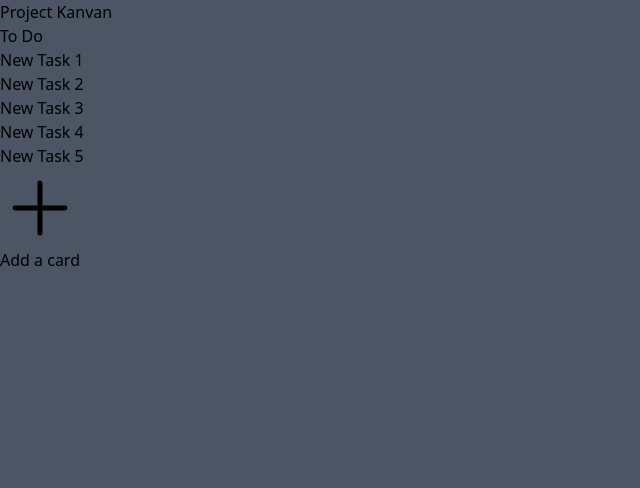
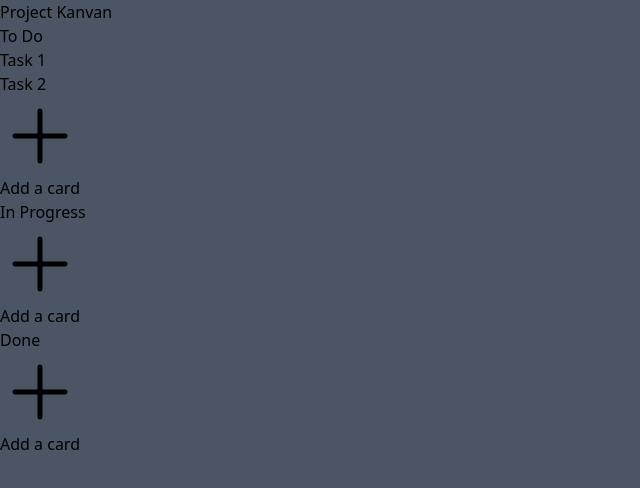
Before and after one commit to Ian-90/kanban-clone, a React (Vite) app: page / in a window 1280 px wide. Shown: the top 488 px of the page, without its empty margins (0-640 px from the left). Built offline with nearby package versions, Linux system fonts and the light colour scheme.

Commit message:
feat: add move to card for board

```diff
--- a/src/App.tsx
+++ b/src/App.tsx
@@ -1,6 +1,8 @@
 import Board from "./components/board";
+import useBoardList from "./hooks/useBoardList";
 
 function App() {
+  const { boardList, handleMoveCard } = useBoardList();
   return (
     <div className="px-10 py-8">
       <header>
@@ -8,9 +10,15 @@ function App() {
       </header>
       <main className="mt-10">
         <section className="flex gap-x-10">
-          <Board title="To Do" />
-          {/* <Board title="In Progress" /> */}
-          {/* <Board title="Done" /> */}
+          {boardList.map(({ id, title, cardList }, idx) => (
+            <Board
+              key={id}
+              positionX={idx}
+              title={title}
+              cardList={cardList}
+              handleMoveCard={handleMoveCard}
+            />
+          ))}
         </section>
       </main>
     </div>
--- a/src/components/board/Board.hook.ts
+++ /dev/null
@@ -1,57 +0,0 @@
-import { useState } from "react";
-
-export const useBoard = () => {
-  const [cardList, setCardList] = useState([
-    {
-      id: "1",
-      title: "New Task",
-    },
-    {
-      id: "2",
-      title: "New Task",
-    },
-    {
-      id: "3",
-      title: "New Task",
-    },
-    {
-      id: "4",
-      title: "New Task",
-    },
-    {
-      id: "5",
-      title: "New Task",
-    },
-  ]);
-
-  const createCard = () => {
-    setCardList((list) => [
-      ...list,
-      { id: crypto.randomUUID(), title: "New Task" },
-    ]);
-  };
-
-  const updateCard = (sourceId: string, targetId: string) => {
-    const copyCardList = [...cardList];
-    const targetIndex = copyCardList.findIndex(({ id }) => id === targetId);
-    const sourceIndex = copyCardList.findIndex(({ id }) => id === sourceId);
-    const target = copyCardList[targetIndex];
-    const source = copyCardList[sourceIndex];
-
-    copyCardList[targetIndex] = source;
-    copyCardList[sourceIndex] = target;
-
-    setCardList(() => copyCardList);
-  };
-
-  const deleteCard = (id: string) => {
-    setCardList((list) => list.filter((card) => card.id !== id));
-  };
-
-  return {
-    cardList,
-    createCard,
-    updateCard,
-    deleteCard,
-  };
-};
--- a/src/components/board/index.tsx
+++ b/src/components/board/index.tsx
@@ -1,32 +1,52 @@
 import { PlusIcon } from "@heroicons/react/24/solid";
 import Card from "../card";
-import { useBoard } from "./Board.hook";
+import { useDrop } from "react-dnd";
+import { ItemTypes } from "../../constants";
+import { ICard, Position } from "../../types";
 
 type Props = {
+  positionX: number;
   title: string;
+  cardList: ICard[];
+  handleMoveCard: (sourcePosition: Position, targetPosition: Position) => void;
 };
 
-const Board = ({ title }: Props) => {
-  const { cardList, createCard, updateCard, deleteCard } = useBoard();
+const Board = ({ positionX, title, cardList, handleMoveCard }: Props) => {
+  const [{ isOver }, drop] = useDrop(() => ({
+    accept: ItemTypes.CARD,
+    drop: () => ({
+      position: [positionX, 0],
+    }),
+    collect: (monitor) => ({
+      isOver: !!monitor.isOver(),
+    }),
+  }));
 
   return (
-    <article className="w-80 px-6 py-4 rounded-lg bg-gray-200 flex flex-col gap-y-5">
+    <article
+      ref={drop}
+      className={`w-80 px-6 py-4 rounded-lg flex flex-col gap-y-5 ${
+        isOver ? "bg-blue-100" : "bg-gray-200"
+      }`}
+    >
       <header>
         <h3 className="text-lg font-semibold">{title}</h3>
       </header>
       <section className="flex flex-col gap-y-3">
-        {cardList.map(({ id, title }) => (
+        {cardList.map(({ id, title }, idx) => (
           <Card
             key={`card_${id}`}
-            id={id}
+            position={[positionX, idx]}
             title={title}
-            onCardHandler={updateCard}
-            onCardDeleteHandler={deleteCard}
+            handleMoveCard={handleMoveCard}
           />
         ))}
       </section>
       <footer>
-        <button className="inline-flex items-center gap-x-2" onClick={createCard}>
+        <button
+          className="inline-flex items-center gap-x-2"
+          // onClick={createCard}
+        >
           <PlusIcon className="w-5 h-5" />
           <span className="font-medium">Add a card</span>
         </button>
--- a/src/components/card/index.tsx
+++ b/src/components/card/index.tsx
@@ -1,17 +1,18 @@
 import { useDrag, useDrop } from "react-dnd";
 import { ItemTypes } from "../../constants";
 import { XMarkIcon } from "@heroicons/react/24/solid";
+import { Position } from "../../types";
+
 type Props = {
-  id: string;
+  position: Position;
   title: string;
-  onCardHandler: (sourceId: string, targetId: string) => void;
-  onCardDeleteHandler: (id: string) => void;
+  handleMoveCard: (sourcePosition: Position, targetPosition: Position) => void;
 };
-const Card = ({ id, title, onCardHandler, onCardDeleteHandler }: Props) => {
+const Card = ({ position, title, handleMoveCard }: Props) => {
   const [{ isOver }, drop] = useDrop(() => ({
     accept: ItemTypes.CARD,
     drop: () => ({
-      targetId: id,
+      position,
     }),
     collect: (monitor) => ({
       isOver: !!monitor.isOver(),
@@ -21,16 +22,17 @@ const Card = ({ id, title, onCardHandler, onCardDeleteHandler }: Props) => {
   const [{ isDragging }, drag] = useDrag({
     type: ItemTypes.CARD,
     item: {
-      sourceId: id,
+      position,
     },
     collect: (monitor) => ({
       isDragging: !!monitor.isDragging(),
     }),
     end: (draggedItem, monitor) => {
-      const { sourceId } = draggedItem;
-      const dropResult = monitor.getDropResult<{ targetId: string }>();
+      const dropResult = monitor.getDropResult<{
+        position: Position;
+      }>();
       if (dropResult) {
-        onCardHandler(sourceId, dropResult.targetId);
+        handleMoveCard(draggedItem.position, dropResult.position);
       }
     },
   });
@@ -46,13 +48,8 @@ const Card = ({ id, title, onCardHandler, onCardDeleteHandler }: Props) => {
           isDragging ? "opacity-50" : "opacity-100"
         }`}
       >
-        <span>
-          {title} {id}
-        </span>
-        <button
-          className="absolute top-2 right-2"
-          onClick={() => onCardDeleteHandler(id)}
-        >
+        <span>{title}</span>
+        <button className="absolute top-2 right-2">
           <XMarkIcon className="w-4 h-4" />
         </button>
       </div>
--- /dev/null
+++ b/src/hooks/useBoardList.ts
@@ -0,0 +1,67 @@
+import { useState } from "react";
+import { IBoard, Position } from "../types";
+
+const useBoardList = () => {
+  const [boardList, setBoardList] = useState<IBoard[]>([
+    {
+      id: "todo",
+      title: "To Do",
+      cardList: [
+        {
+          id: "1",
+          title: "Task 1",
+          description: "des",
+        },
+        {
+          id: "2",
+          title: "Task 2",
+          description: "des",
+        },
+      ],
+    },
+    {
+      id: "progress",
+      title: "In Progress",
+      cardList: [],
+    },
+    {
+      id: 'done',
+      title: 'Done',
+      cardList: [],
+    },
+  ]);
+
+  const handleMoveCard = (
+    sourcePosition: Position,
+    targetPosition: Position
+  ) => {
+    const [sourceX, sourceY] = sourcePosition;
+    const [targetX, targetY] = targetPosition;
+
+    const source = boardList[sourceX].cardList[sourceY];
+    const target = boardList[targetX].cardList[targetY];
+    const copyBoardList = [...boardList];
+    if (sourceX === targetX) {
+      const copyBoard = { ...boardList[sourceX] };
+      copyBoard.cardList[sourceY] = target;
+      copyBoard.cardList[targetY] = source;
+      copyBoardList[sourceX] = copyBoard;
+    } else {
+      copyBoardList[sourceX].cardList = copyBoardList[sourceX].cardList.filter(
+        ({ id }) => id !== source.id
+      );
+      copyBoardList[targetX].cardList = [
+        source,
+        ...copyBoardList[targetX].cardList,
+      ];
+    }
+
+    return setBoardList((prev) => copyBoardList);
+  };
+  return {
+    boardList,
+    handleMoveCard,
+  };
+};
+
+export default useBoardList;
--- /dev/null
+++ b/src/types/index.ts
@@ -0,0 +1,13 @@
+export interface ICard {
+  id: string;
+  title: string;
+  description: string;
+}
+
+export interface IBoard {
+  id: string;
+  title: string;
+  cardList: ICard[];
+}
+
+export type Position = [number, number]
```
